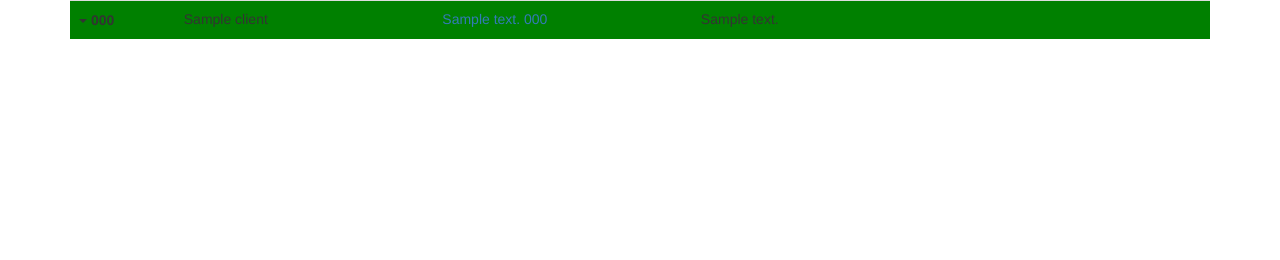
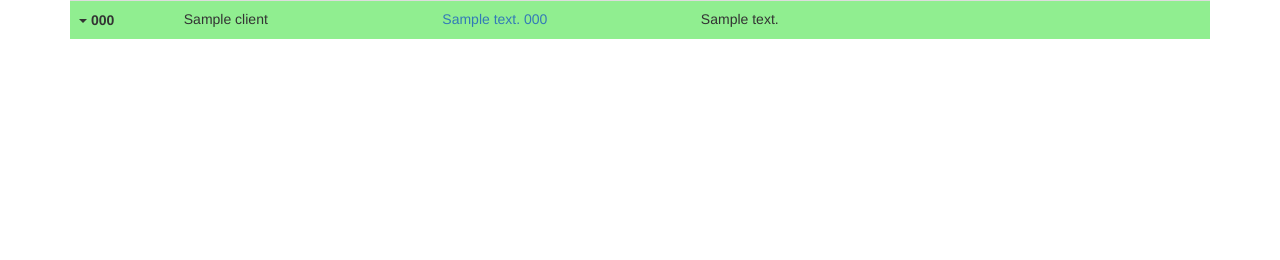
Before and after one commit to chaayac/dilaps, a Django app: template dilapproject/templates/home.html in a window 1280 px wide. Shown: the part 540-800 px from the top of the page. Run offline with Django 3.2, Linux system fonts and the light colour scheme; the template is opened without the code that fills it: most values are stand-ins (such as "Sample title", 1, 10 or a date in 2020); data that the repository does not hold is empty; some libraries are stand-ins or nearby versions.

Commit message:
automated commit

```diff
--- a/dilapjobs/views.py
+++ b/dilapjobs/views.py
@@ -15,7 +15,6 @@ def index(request):
         return render(request, 'home.html', {
             'jobs': job.objects.all().order_by('-timestamp')
         })
-
 
     if 'edit_job' in request.POST:
 
--- a/dilapproject/settings.py
+++ b/dilapproject/settings.py
@@ -85,7 +85,7 @@ DATABASES = {
 
 import dj_database_url
 
-DATABASES['default'] = dj_database_url.config()
+#DATABASES['default'] = dj_database_url.config()
 
 # Internationalization
 # https://docs.djangoproject.com/en/1.8/topics/i18n/
--- a/dilapproject/templates/home.html
+++ b/dilapproject/templates/home.html
@@ -68,7 +68,7 @@
 			    <col width="22" />
 			    <col width="44" />
 			    {% if j.status == "Complete" %}
-					<tr data-toggle="collapse" data-target="#viewdetails{{j.jobnumber}}" style="background-color: green">
+					<tr data-toggle="collapse" data-target="#viewdetails{{j.jobnumber}}" style="background-color: #90EE90">
 				{% else %}
 					<tr data-toggle="collapse" data-target="#viewdetails{{j.jobnumber}}">
 				{% endif %}
```
Also changed, not shown: 2 other files.
